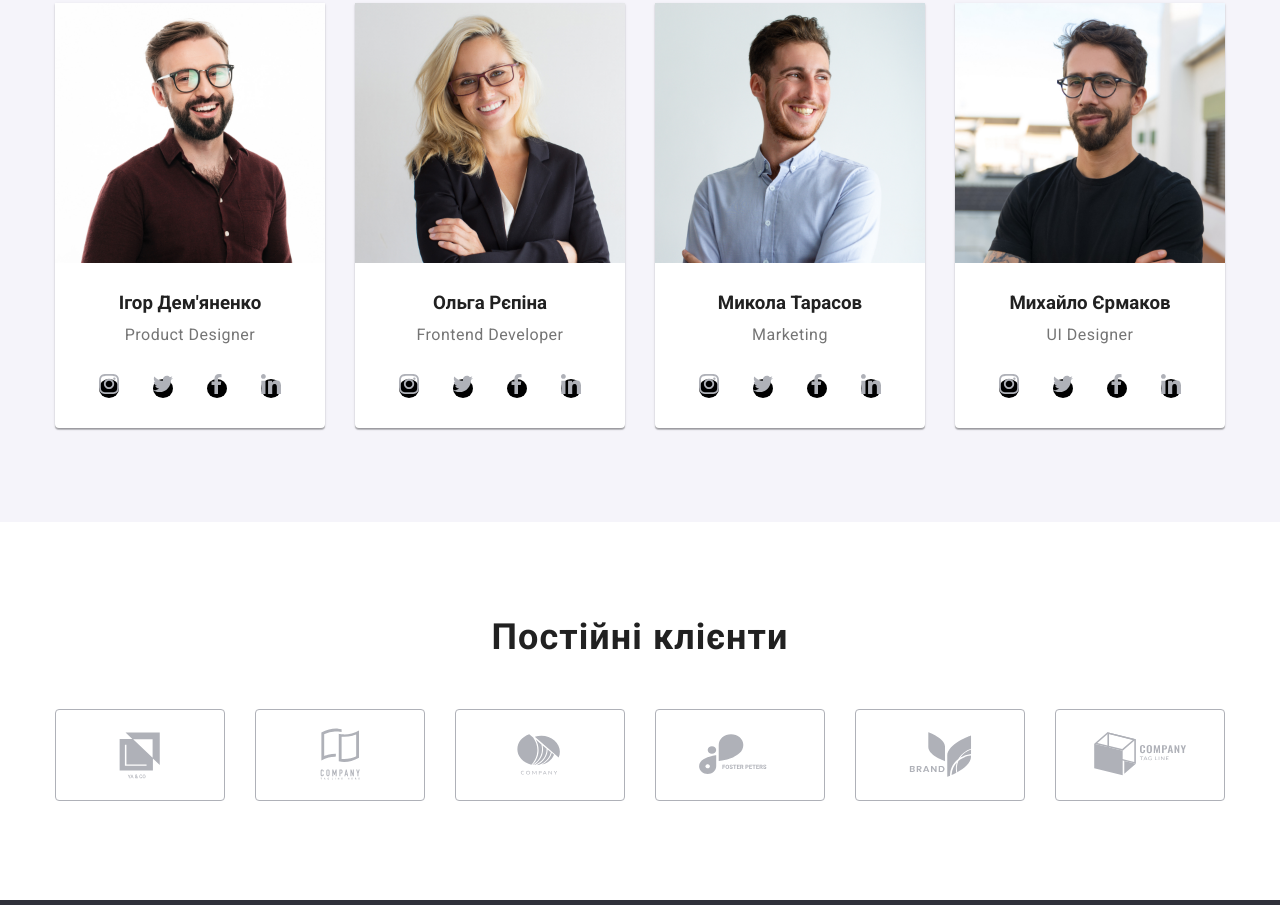
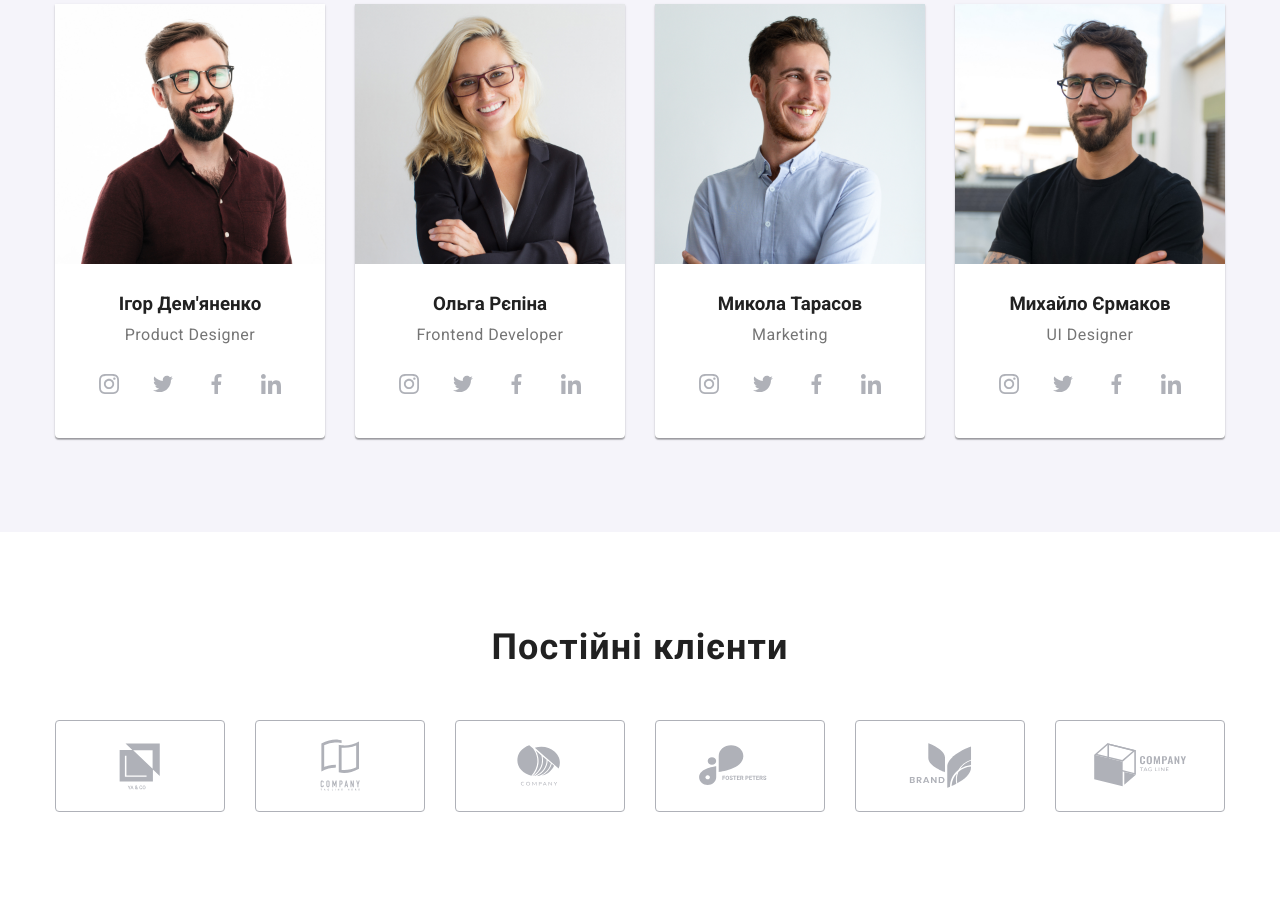
Before and after one commit to Nikolai-desig/goit-markup-hw-04, a plain HTML site: page index.html in a window 1280 px wide. Shown: the part 1784-2689 px from the top of the page. Drawn offline with nearby package versions, Linux system fonts and the light colour scheme.

Commit message:
іконки

```diff
--- a/css/styles.css
+++ b/css/styles.css
@@ -140,12 +140,13 @@ img {
 }
 
 .site-info a {
-  display: block;
+    display: block;
     padding-top: 32px;
     padding-bottom: 32px
 }
 
 .site-info a {
+    display: flex;
     font-weight: 500;
     font-size: 14px;
     line-height: 1.1;
@@ -158,16 +159,10 @@ img {
     color: var(--accent-text);
 }
 
-
-.mail::before {
-  display: inline-block;
-  content: "";
-  width: 16px;
-  height: 12px;
+.icon-header {
   margin-right: 10px;
-  background-image: url(../images/mail-icon.png);
-  background-size: cover;
-
+  fill: none;
+  stroke: currentColor
 }
 
 
@@ -237,6 +232,7 @@ img {
   background-color: var(--team-background);
   background-repeat: no-repeat;
   background-position: center;
+  border-radius: 4px;
 }
 
 .first-skill::before{
@@ -369,6 +365,7 @@ img {
     font-size: 16px;
     line-height: 1.2;
     letter-spacing: 0.03em;
+    margin-bottom: 0;
 
     margin-top: 10px;
 
@@ -377,38 +374,35 @@ img {
  }
  /* іконки для карток тіммейтів */
 
- .social-icons {
-  display: flex;
-  padding: 0 32px;
-  margin-top: 16px;
- }
 
- .icon {
+.social-ic-team {
   justify-content: center;
   align-items: center;
-  fill: var(--icon-color);
- }
- .icon:hover {
-  fill: var(--background-and-text);
- }
- .social-link {
+  display: flex;
+  margin-top: 20px;
+}
+
+.social-ic-team li + li {
+  margin-left: 10px;
+}
+.social-ic-team button {
+  align-items: center;
+  border: none;
+  background-color: rgba(255, 255, 255, 0.1) ;
+  border-radius: 50%;
   width: 44px;
   height: 44px;
-  background-color: #000;
-  border-radius: 50%;
- }
+  cursor: pointer;
+  fill: var(--icon-color);
+}
+.social-ic-team button:hover {
+  background-color: var(--accent-text);
+  fill: var(--background-and-text);
+}
 
- .social-link:hover,
- .social-link:focus {
-  background-color: var(--accent-text) ;
- }
-
- .social-icons li {
-  flex-basis: calc(100% / 4);
- }
- .social-icons li + li {
-  margin-left: 10px;
- }
+.icon-team {
+  align-items: center;
+}
 
 /* Партнери компанії */
 .partners {
--- a/index.html
+++ b/index.html
@@ -23,10 +23,17 @@
                 </ul>
                 <ul class="site-info list">
                     <li>
-                        <a href="mailto:info@devstudio.com" class="mail">info@devstudio.com</a>
+                        <a href="mailto:info@devstudio.com" class="mail">
+                            <svg class="icon-header" width="16" height="16">
+                                <use href="./images/icons.svg#mail-icon"></use>
+                            </svg>info@devstudio.com</a>
+
                     </li>
                     <li>
-                        <a href="tel:+380961111111">+38 096 111 11 11</a>
+                        <a href="tel:+380961111111">
+                            <svg class="icon-header" width="16" height="16">
+                                <use href="./images/icons.svg#tele-icon"></use>
+                            </svg>+38 096 111 11 11</a>
                     </li>
                 </ul>
             </nav>
@@ -82,34 +89,34 @@
                         <div class="teammate-info">
                             <h3>Ігор Дем'яненко</h3>
                             <p>Product Designer</p>
-                            <ul class="list social-icons">
+                            <ul class="social-ic-team list">
                                 <li>
-                                    <a href="" class="social-link">
-                                        <svg class="icon" width="20" height="20">
+                                    <button class="icon-button">
+                                        <svg class="icon-team" width="20" height="20">
                                             <use href="./images/icons.svg#instagram"></use>
                                         </svg>
-                                    </a>
+                                    </button>
                                 </li>
                                 <li>
-                                    <a href="" class="social-link">
-                                        <svg class="icon" width="20" height="20">
+                                    <button class="icon-button">
+                                        <svg class="icon-team" width="20" height="20">
                                             <use href="./images/icons.svg#twiter"></use>
                                         </svg>
-                                    </a>
+                                    </button>
                                 </li>
                                 <li>
-                                    <a href="" class="social-link">
-                                        <svg class="icon" width="20" height="20">
+                                    <button class="icon-button">
+                                        <svg class="icon-team" width="20" height="20">
                                             <use href="./images/icons.svg#facebook"></use>
                                         </svg>
-                                    </a>
+                                    </button>
                                 </li>
                                 <li>
-                                    <a href="" class="social-link">
-                                        <svg class="icon" width="20" height="20">
+                                    <button class="icon-button">
+                                        <svg class="icon-team" width="20" height="20">
                                             <use href="./images/icons.svg#in-icon"></use>
                                         </svg>
-                                    </a>
+                                    </button>
                                 </li>
                             </ul>
                         </div>
@@ -119,34 +126,34 @@
                         <div class="teammate-info">
                             <h3>Ольга Рєпіна</h3>
                             <p>Frontend Developer</p>
-                            <ul class="list social-icons">
+                            <ul class="social-ic-team list">
                                 <li>
-                                    <a href="" class="social-link">
-                                        <svg class="icon" width="20" height="20">
+                                    <button class="icon-button">
+                                        <svg class="icon-team" width="20" height="20">
                                             <use href="./images/icons.svg#instagram"></use>
                                         </svg>
-                                    </a>
+                                    </button>
                                 </li>
                                 <li>
-                                    <a href="" class="social-link">
-                                        <svg class="icon" width="20" height="20">
+                                    <button class="icon-button">
+                                        <svg class="icon-team" width="20" height="20">
                                             <use href="./images/icons.svg#twiter"></use>
                                         </svg>
-                                    </a>
+                                    </button>
                                 </li>
                                 <li>
-                                    <a href="" class="social-link">
-                                        <svg class="icon" width="20" height="20">
+                                    <button class="icon-button">
+                                        <svg class="icon-team" width="20" height="20">
                                             <use href="./images/icons.svg#facebook"></use>
                                         </svg>
-                                    </a>
+                                    </button>
                                 </li>
                                 <li>
-                                    <a href="" class="social-link">
-                                        <svg class="icon" width="20" height="20">
+                                    <button class="icon-button">
+                                        <svg class="icon-team" width="20" height="20">
                                             <use href="./images/icons.svg#in-icon"></use>
                                         </svg>
-                                    </a>
+                                    </button>
                                 </li>
                             </ul>
                         </div>
@@ -156,34 +163,34 @@
                         <div class="teammate-info">
                             <h3>Микола Тарасов</h3>
                             <p>Marketing</p>
-                            <ul class="list social-icons">
+                            <ul class="social-ic-team list">
                                 <li>
-                                    <a href="" class="social-link">
-                                        <svg class="icon" width="20" height="20">
+                                    <button class="icon-button">
+                                        <svg class="icon-team" width="20" height="20">
                                             <use href="./images/icons.svg#instagram"></use>
                                         </svg>
-                                    </a>
+                                    </button>
                                 </li>
                                 <li>
-                                    <a href="" class="social-link">
-                                        <svg class="icon" width="20" height="20">
+                                    <button class="icon-button">
+                                        <svg class="icon-team" width="20" height="20">
                                             <use href="./images/icons.svg#twiter"></use>
                                         </svg>
-                                    </a>
+                                    </button>
                                 </li>
                                 <li>
-                                    <a href="" class="social-link">
-                                        <svg class="icon" width="20" height="20">
+                                    <button class="icon-button">
+                                        <svg class="icon-team" width="20" height="20">
                                             <use href="./images/icons.svg#facebook"></use>
                                         </svg>
-                                    </a>
+                                    </button>
                                 </li>
                                 <li>
-                                    <a href="" class="social-link">
-                                        <svg class="icon" width="20" height="20">
+                                    <button class="icon-button">
+                                        <svg class="icon-team" width="20" height="20">
                                             <use href="./images/icons.svg#in-icon"></use>
                                         </svg>
-                                    </a>
+                                    </button>
                                 </li>
                             </ul>
                         </div>
@@ -193,34 +200,34 @@
                         <div class="teammate-info">
                             <h3>Михайло Єрмаков</h3>
                             <p>UI Designer</p>
-                            <ul class="list social-icons">
+                            <ul class="social-ic-team list">
                                 <li>
-                                    <a href="" class="social-link">
-                                        <svg class="icon" width="20" height="20">
+                                    <button class="icon-button">
+                                        <svg class="icon-team" width="20" height="20">
                                             <use href="./images/icons.svg#instagram"></use>
                                         </svg>
-                                    </a>
+                                    </button>
                                 </li>
                                 <li>
-                                    <a href="" class="social-link">
-                                        <svg class="icon" width="20" height="20">
+                                    <button class="icon-button">
+                                        <svg class="icon-team" width="20" height="20">
                                             <use href="./images/icons.svg#twiter"></use>
                                         </svg>
-                                    </a>
+                                    </button>
                                 </li>
                                 <li>
-                                    <a href="" class="social-link">
-                                        <svg class="icon" width="20" height="20">
+                                    <button class="icon-button">
+                                        <svg class="icon-team" width="20" height="20">
                                             <use href="./images/icons.svg#facebook"></use>
                                         </svg>
-                                    </a>
+                                    </button>
                                 </li>
                                 <li>
-                                    <a href="" class="social-link">
-                                        <svg class="icon" width="20" height="20">
+                                    <button class="icon-button">
+                                        <svg class="icon-team" width="20" height="20">
                                             <use href="./images/icons.svg#in-icon"></use>
                                         </svg>
-                                    </a>
+                                    </button>
                                 </li>
                             </ul>
                         </div>
```
Also changed, not shown: portfolio.html (+9 -2 lines).
